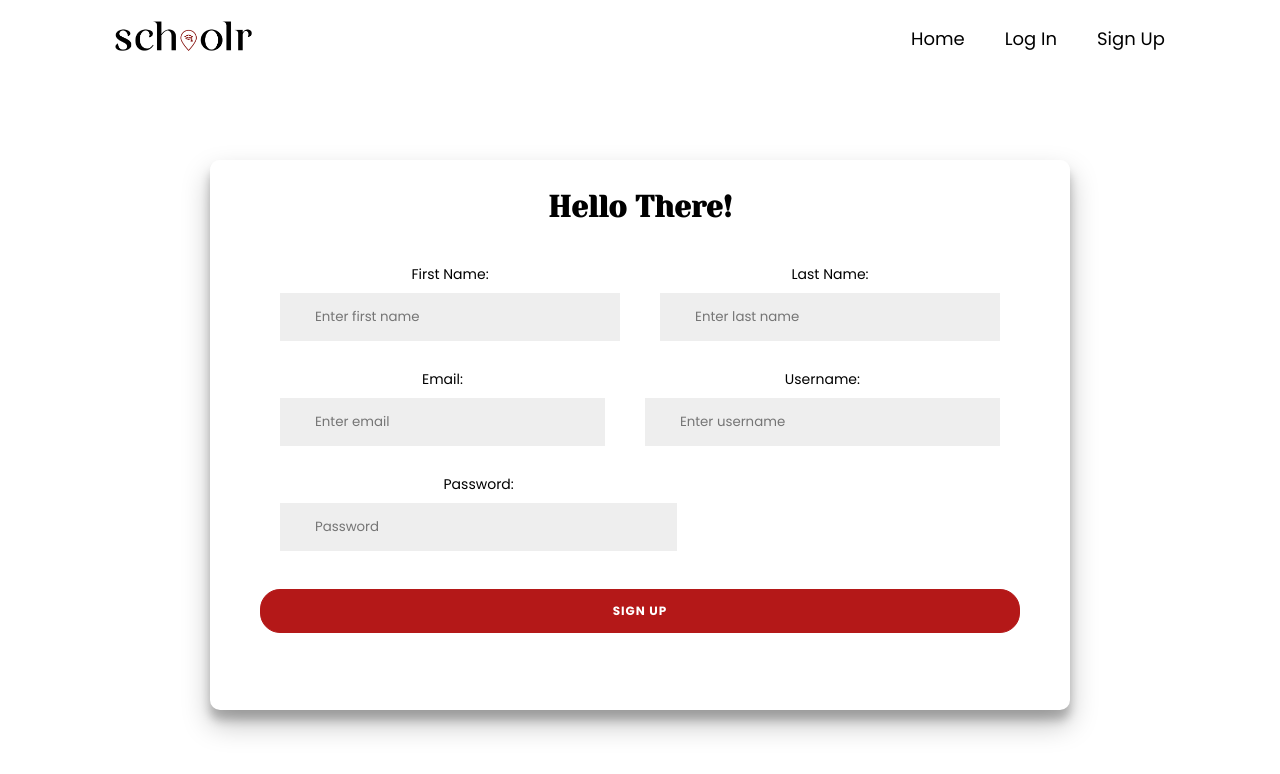
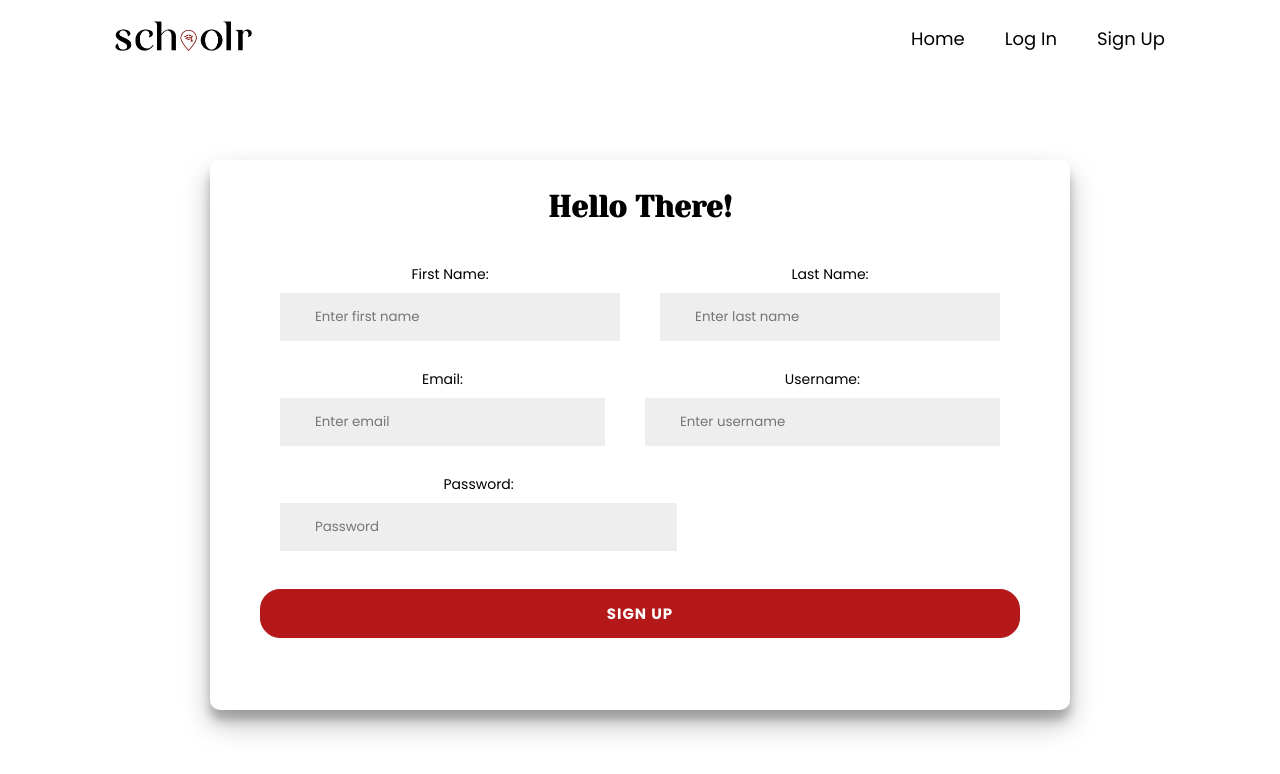
Before and after one commit to oriyannadav/crowdfunding_frontend, a React (Vite) app: page /signup in a window 1280 px wide. Shown: the top 774 px of the page. Built offline with nearby package versions, Linux system fonts and the light colour scheme.

Commit message:
sign up fix

```diff
--- a/src/components/SignUpForm.jsx
+++ b/src/components/SignUpForm.jsx
@@ -39,7 +39,7 @@
                 setAuth({
                     token: response.token,
                 });
-                navigate("/");
+                navigate("/login");
             });
         }
     };
--- a/src/pages/SignUpPage.css
+++ b/src/pages/SignUpPage.css
@@ -50,12 +50,10 @@
 	border: 1px solid var(--second-main-color);
 	background-color: var(--second-main-color);
 	color: #FFFFFF;
-	font-size: 12px;
-	font-weight: bold;
+	font-size: 1.5rem;
 	padding: 12px 45px;
 	margin-top: 20px;
 	letter-spacing: 1px;
-	text-transform: uppercase;
 	transition: transform 80ms ease-in;
 }
 
```
Also changed, not shown: src/pages/SignUpPage.jsx (+5 -4 lines).
